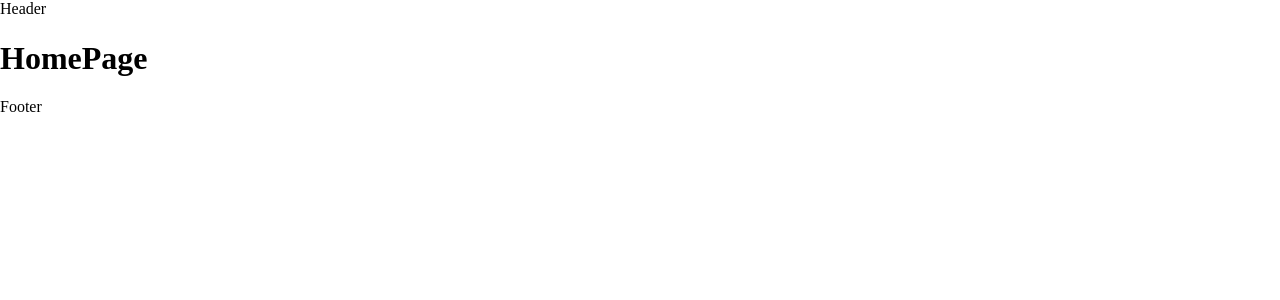
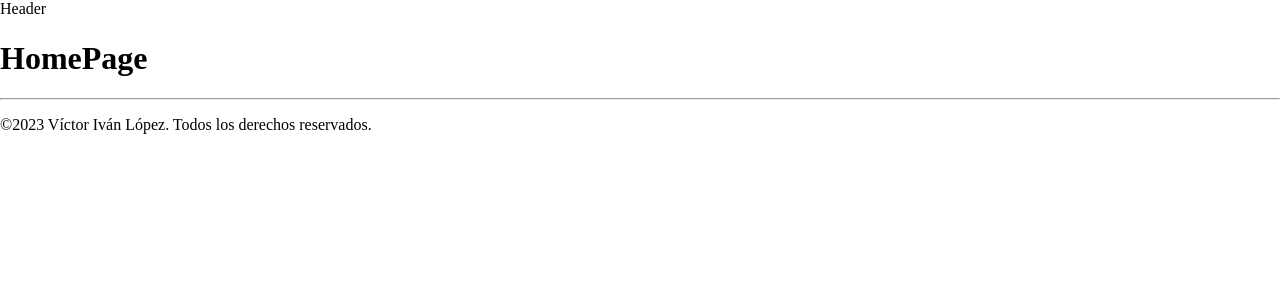
Before and after one commit to victorivanlopez/my-portfolio-react, a React (Vite) app: page / in a window 1280 px wide. Shown: the top 300 px of the page. Built offline with nearby package versions, Linux system fonts and the light colour scheme.

Commit message:
Updated: moved archives

```diff
--- a/src/portfolio/Layout/PortfolioLayout.jsx
+++ b/src/portfolio/Layout/PortfolioLayout.jsx
@@ -1,5 +1,4 @@
-import { Footer } from '../components/footer';
-import { Header } from '../components/header';
+import { Footer, Header } from '../components';
 
 export const PortfolioLayout = ({ children }) => {
   return (
--- /dev/null
+++ b/src/portfolio/components/Footer.jsx
@@ -0,0 +1,12 @@
+import { getCurrentYear } from '../../helpers';
+
+export const Footer = () => {
+  return (
+    <footer>
+      <hr />
+      <div>
+        <p>©{getCurrentYear()} Víctor Iván López. Todos los derechos reservados.</p>
+      </div>
+    </footer>
+  )
+}
--- a/src/portfolio/components/footer/Footer.jsx
+++ /dev/null
@@ -1,6 +0,0 @@
-
-export const Footer = () => {
-  return (
-    <div>Footer</div>
-  )
-}
--- a/src/portfolio/components/footer/index.js
+++ /dev/null
@@ -1 +0,0 @@
-export * from './Footer';
--- a/src/portfolio/components/header/index.js
+++ /dev/null
@@ -1 +0,0 @@
-export * from './Header';
--- /dev/null
+++ b/src/portfolio/components/index.js
@@ -0,0 +1,2 @@
+export * from './Footer';
+export * from './Header';
```
Also changed, not shown: src/portfolio/components/Header.jsx (renamed from src/portfolio/components/header/Header.jsx).
